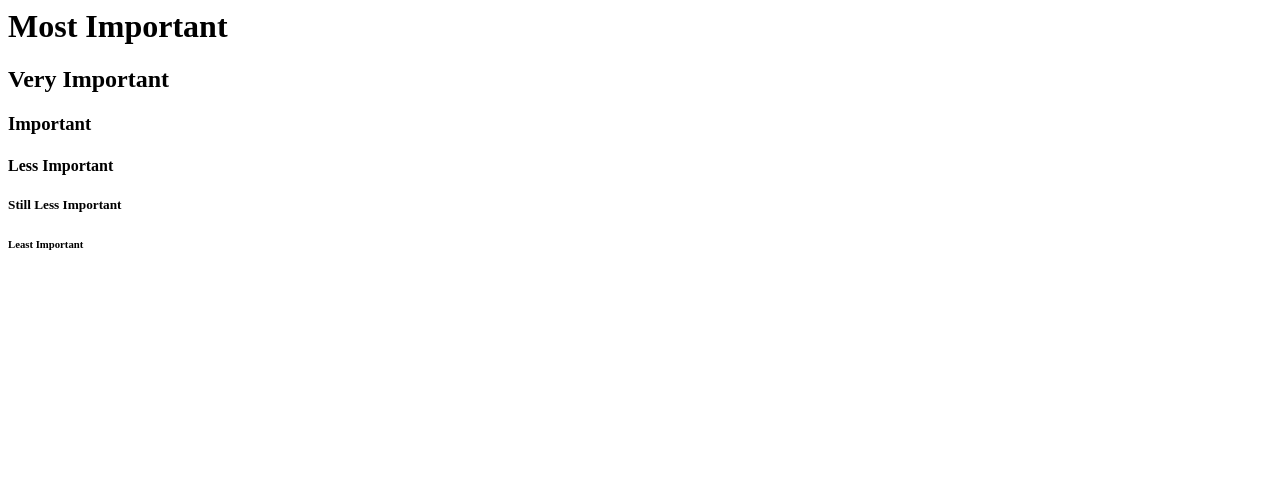
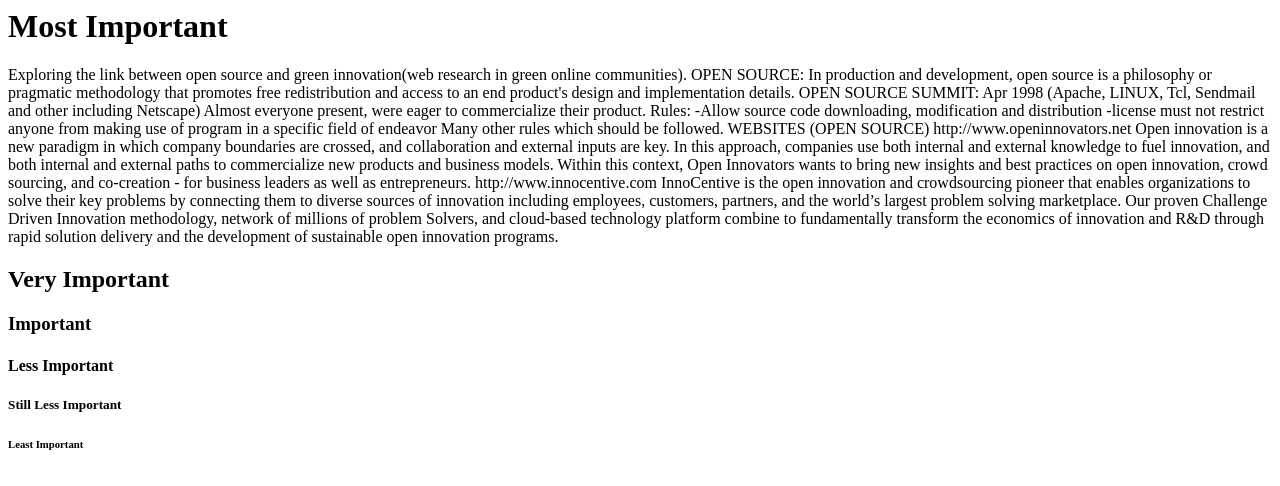
Before and after one commit to gitkash/kash, a plain HTML site: page index.html in a window 1280 px wide. Drawn offline with Linux system fonts and the light colour scheme.

Commit message:
Update index.html

```diff
--- a/index.html
+++ b/index.html
@@ -6,6 +6,18 @@
 
 <body>
     <h1>Most Important</h1>
+    Exploring the link between open source and green innovation(web research in green online communities).
+
+OPEN SOURCE: In production and development, open source is a philosophy or pragmatic methodology that promotes free redistribution and access to an end product's design and implementation details. OPEN SOURCE SUMMIT: Apr 1998 (Apache, LINUX, Tcl, Sendmail and other including Netscape) Almost everyone present, were eager to commercialize their product. Rules: -Allow source code downloading, modification and distribution -license must not restrict anyone from making use of program in a specific field of endeavor
+
+Many other rules which should be followed.
+WEBSITES (OPEN SOURCE)
+
+http://www.openinnovators.net
+Open innovation is a new paradigm in which company boundaries are crossed, and collaboration and external inputs are key. In this approach, companies use both internal and external knowledge to fuel innovation, and both internal and external paths to commercialize new products and business models. Within this context, Open Innovators wants to bring new insights and best practices on open innovation, crowd sourcing, and co-creation - for business leaders as well as entrepreneurs.
+
+http://www.innocentive.com
+InnoCentive is the open innovation and crowdsourcing pioneer that enables organizations to solve their key problems by connecting them to diverse sources of innovation including employees, customers, partners, and the world’s largest problem solving marketplace. Our proven Challenge Driven Innovation methodology, network of millions of problem Solvers, and cloud-based technology platform combine to fundamentally transform the economics of innovation and R&D through rapid solution delivery and the development of sustainable open innovation programs.
     <h2>Very Important</h2>
     <h3>Important</h3>
     <h4>Less Important</h4>
```
